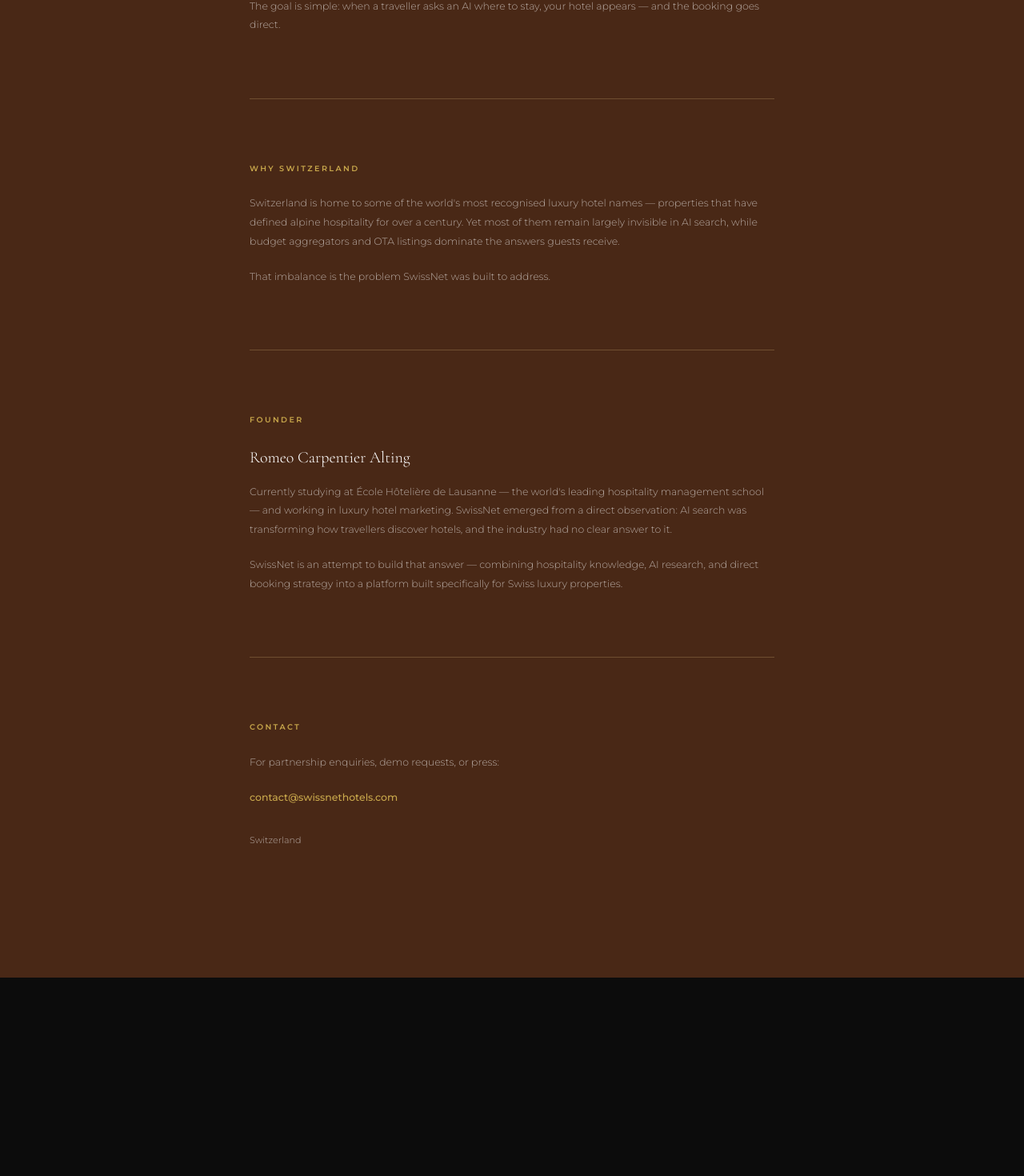
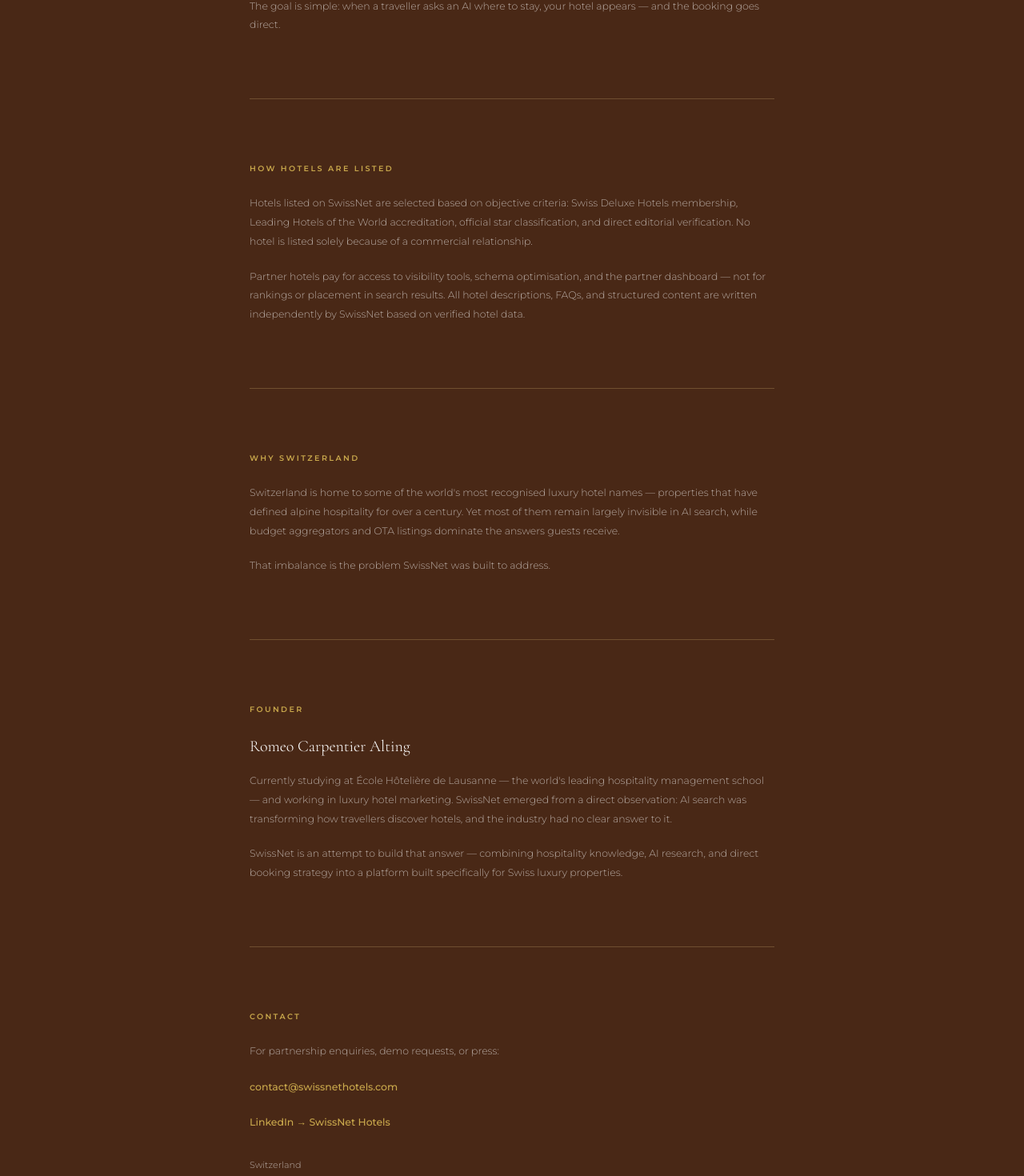
Before and after one commit to RCrommm/swissnet-hotels, a Next.js app: page /about in a window 1280 px wide. Shown: the part 898-2368 px from the top of the page at 80% size. Before the commit the page ends 2120 px from the top, so only its background shows below. Built offline with nearby package versions, Linux system fonts and the light colour scheme.

Commit message:
add linkedin and editorial transparency to about page

```diff
--- a/app/about/page.tsx
+++ b/app/about/page.tsx
@@ -55,6 +55,22 @@
         <div style={{ height: '1px', background: border }} />
       </div>
 
+      {/* Editorial */}
+      <section style={{ maxWidth: '720px', margin: '0 auto', padding: '5rem 2rem' }}>
+        <p style={{ fontFamily: 'Montserrat, sans-serif', fontSize: '0.6rem', fontWeight: 600, letterSpacing: '0.25em', textTransform: 'uppercase', color: gold, margin: '0 0 1.5rem' }}>How Hotels Are Listed</p>
+        <p style={{ fontFamily: 'Montserrat, sans-serif', fontSize: '0.78rem', color: textMuted, lineHeight: 1.9, fontWeight: 300, margin: '0 0 1.25rem' }}>
+          Hotels listed on SwissNet are selected based on objective criteria: Swiss Deluxe Hotels membership, Leading Hotels of the World accreditation, official star classification, and direct editorial verification. No hotel is listed solely because of a commercial relationship.
+        </p>
+        <p style={{ fontFamily: 'Montserrat, sans-serif', fontSize: '0.78rem', color: textMuted, lineHeight: 1.9, fontWeight: 300, margin: 0 }}>
+          Partner hotels pay for access to visibility tools, schema optimisation, and the partner dashboard — not for rankings or placement in search results. All hotel descriptions, FAQs, and structured content are written independently by SwissNet based on verified hotel data.
+        </p>
+      </section>
+
+      {/* Divider */}
+      <div style={{ maxWidth: '720px', margin: '0 auto', padding: '0 2rem' }}>
+        <div style={{ height: '1px', background: border }} />
+      </div>
+
       {/* Why Switzerland */}
       <section style={{ maxWidth: '720px', margin: '0 auto', padding: '5rem 2rem' }}>
         <p style={{ fontFamily: 'Montserrat, sans-serif', fontSize: '0.6rem', fontWeight: 600, letterSpacing: '0.25em', textTransform: 'uppercase', color: gold, margin: '0 0 1.5rem' }}>Why Switzerland</p>
@@ -97,6 +113,11 @@
         <a href="mailto:contact@swissnethotels.com" style={{ fontFamily: 'Montserrat, sans-serif', fontSize: '0.78rem', color: gold, textDecoration: 'none', fontWeight: 500 }}>
           contact@swissnethotels.com
         </a>
+        <div style={{ marginTop: '1.25rem' }}>
+          <a href="https://www.linkedin.com/company/swissnet-hotels" target="_blank" rel="noopener noreferrer" style={{ fontFamily: 'Montserrat, sans-serif', fontSize: '0.78rem', color: gold, textDecoration: 'none', fontWeight: 500 }}>
+            LinkedIn → SwissNet Hotels
+          </a>
+        </div>
         <p style={{ fontFamily: 'Montserrat, sans-serif', fontSize: '0.7rem', color: textMuted, lineHeight: 1.9, fontWeight: 300, margin: '2rem 0 0' }}>
           Switzerland
         </p>
```
